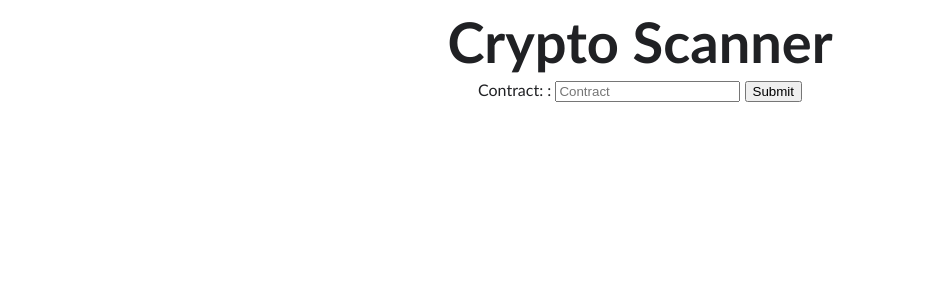
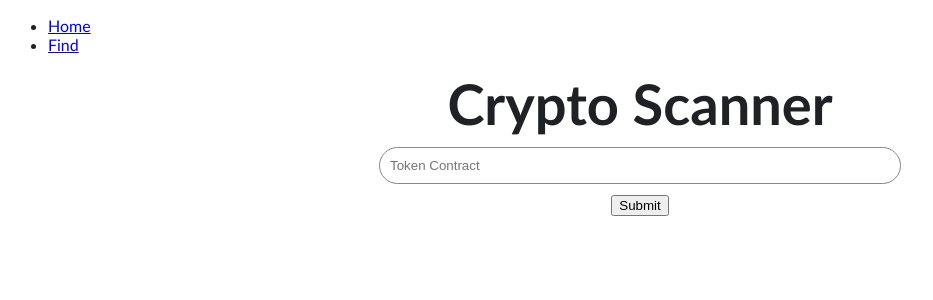
Before and after one commit to emmettgallic06/crypto_scanner, a Flask app: page /find in a window 1280 px wide. Shown: the top 300 px of the page, without its empty margins (0-933 px from the left). Run offline with Flask 2, Linux system fonts and the light colour scheme.

Commit message:
More frontend development

```diff
--- a/python/templates/find.html
+++ b/python/templates/find.html
@@ -5,12 +5,19 @@
         <link rel="stylesheet" href="../static/css/main.css">
     </head>
     <body>
+    <div id="navbar">
+        <ul>
+            <li><a href="/">Home</a></li>
+            <li><a href="/find">Find</a></li>
+        </ul>
+    </div>
+<!--   TODO: The Navbar needs to be automized across all pages-->
+
         <div>
             <center class="vertical-right">
                 <h1>Crypto Scanner</h1>
                 <form action="{{ url_for("find")}}" method="post">
-                <label for="contract">Contract: :</label>
-                <input type="text" id="contract" name="contract" placeholder="Contract">
+                <input type="text" name="contract" class="searchbar" id="contract" placeholder="Token Contract">
                 <button type="submit">Submit</button>
             </center>
         </div>
--- a/python/templates/index.html
+++ b/python/templates/index.html
@@ -5,6 +5,12 @@
         <link rel="stylesheet" href="../static/css/main.css">
     </head>
     <body>
+    <div id="navbar">
+        <ul>
+            <li><a href="/">Home</a></li>
+            <li><a href="/find">Find</a></li>
+        </ul>
+    </div>
         <div>
             <center class="vertical-right">
                 <h1>Crypto Scanner</h1>
```
